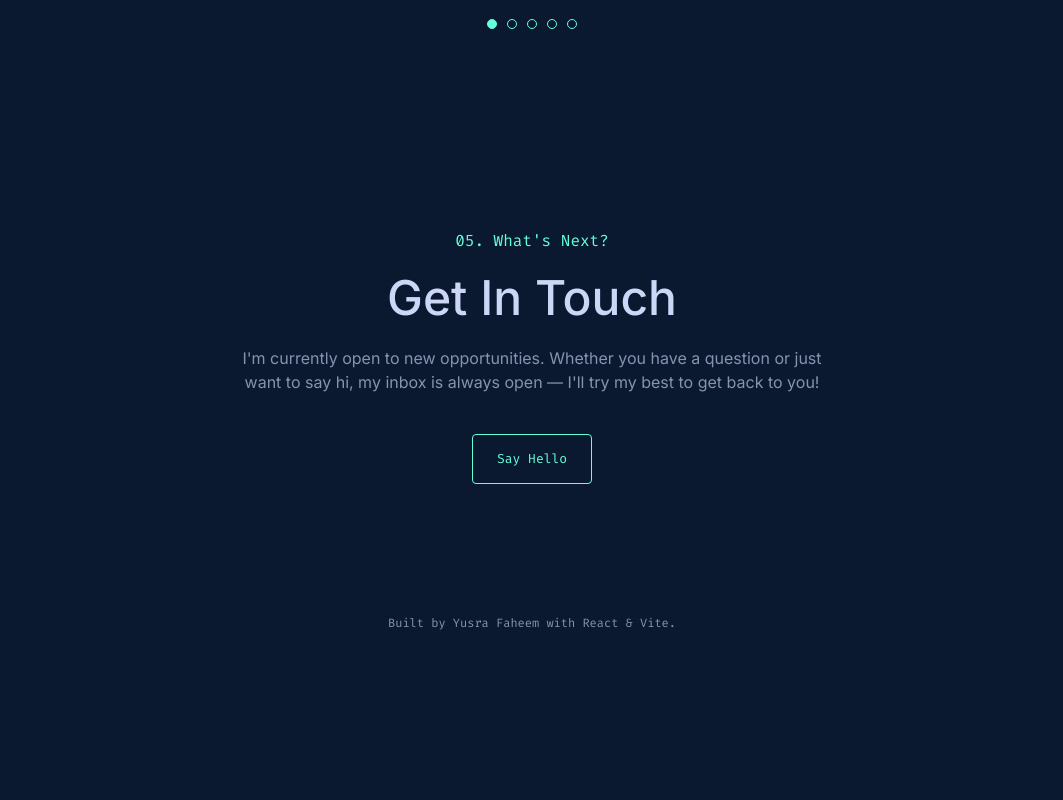
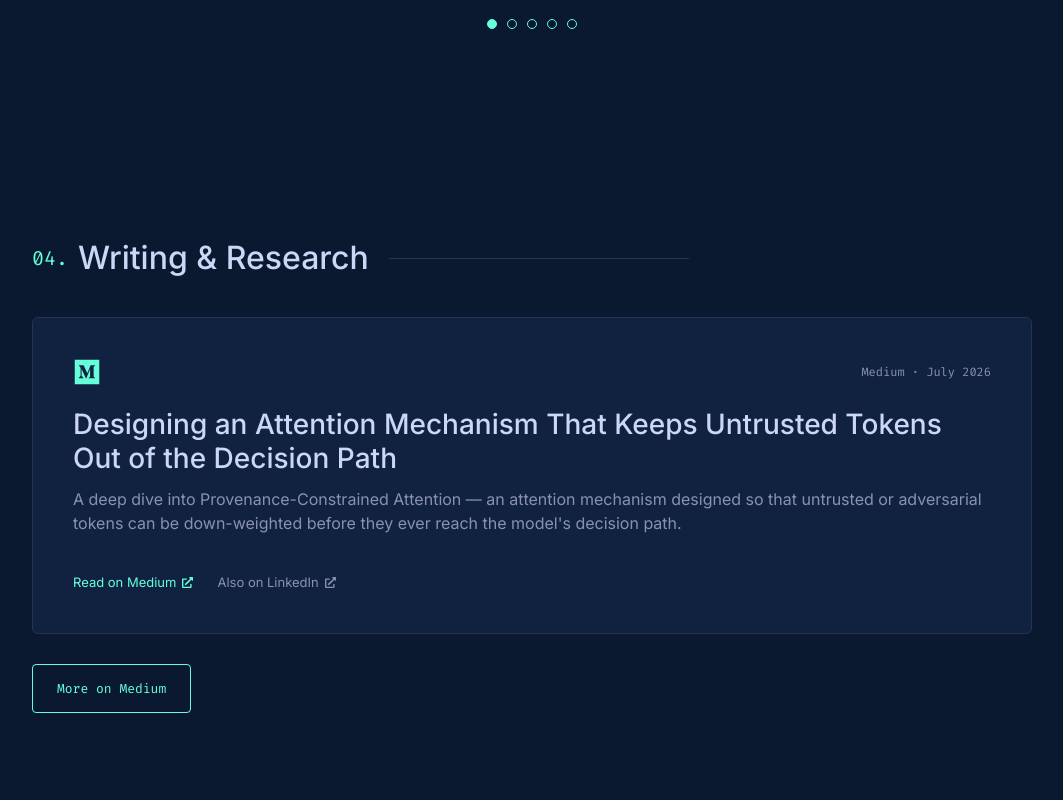
Before and after one commit to yusrafaheem/yusrafaheem.github.io, a React (Vite) app: page / in a window 1280 px wide. Shown: the part 2720-3520 px from the top of the page, without its empty margins (108-1171 px from the left). Before the commit the page ends 3382 px from the top, so only its background shows below. Built offline with nearby package versions, Linux system fonts and the light colour scheme; a web font is replaced by a local one.

Commit message:
Add Writing component to App

```diff
--- a/src/App.jsx
+++ b/src/App.jsx
@@ -6,6 +6,7 @@ import Hero from './components/Hero'
 import About from './components/About'
 import Experience from './components/Experience'
 import Projects from './components/Projects'
+import Writing from './components/Writing'
 import Contact from './components/Contact'
 import Footer from './components/Footer'
 
@@ -20,6 +21,7 @@ function App() {
         <About />
         <Experience />
         <Projects />
+        <Writing />
         <Contact />
       </main>
       <Footer />
```
